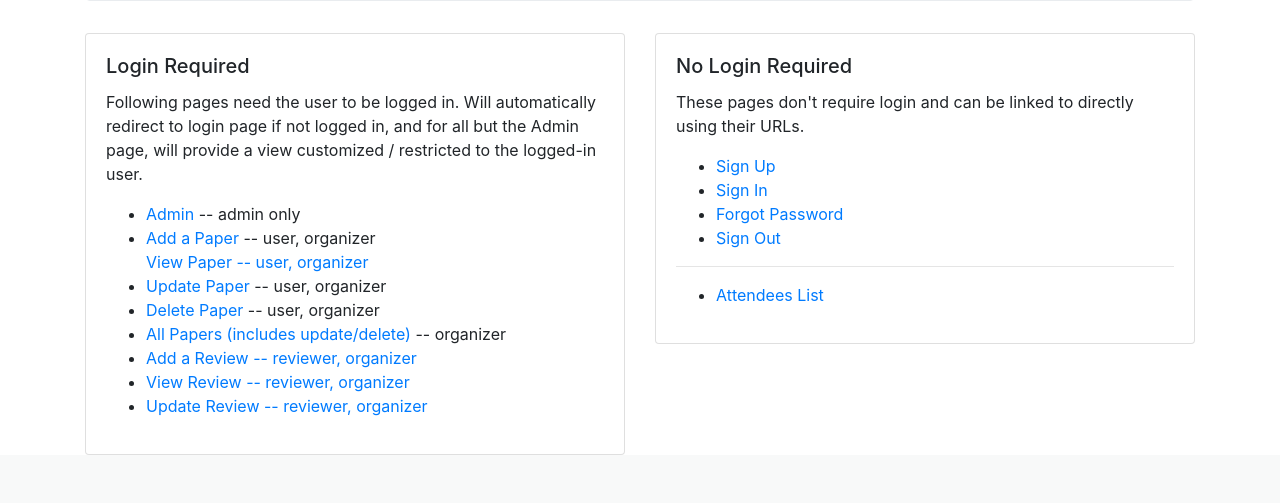
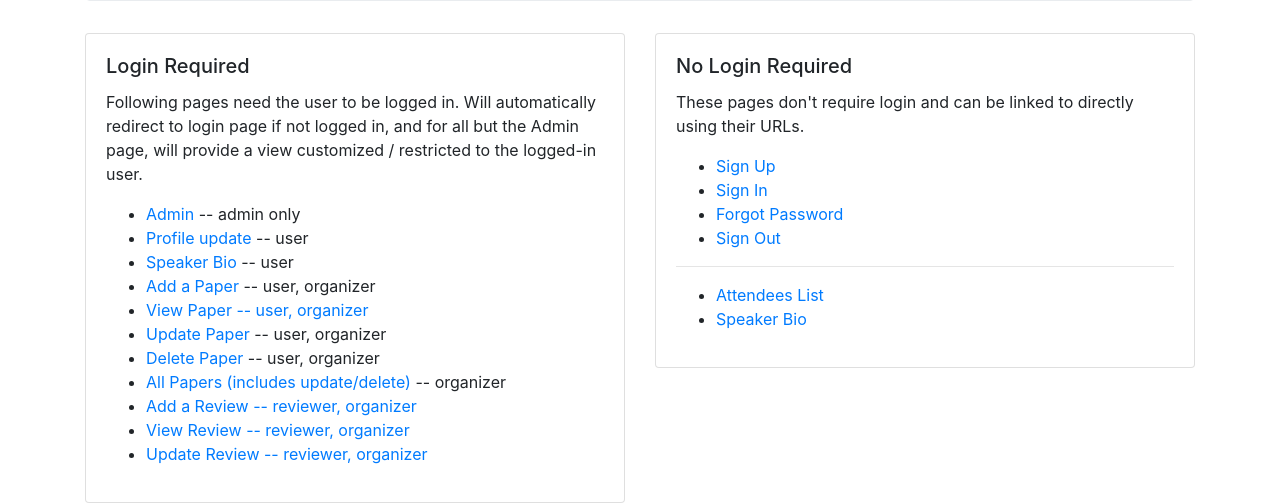
Before and after one commit to sujitpal/sherpa, a Django app: page / in a window 1280 px wide. Shown: the part 449-952 px from the top of the page. Before the commit the page ends 904 px from the top, so only its background shows below. Run offline with Django 3.2, Linux system fonts and the light colour scheme; some libraries are stand-ins or nearby versions.

Commit message:
new: speaker bio and profile update

```diff
--- a/apps/urls.py
+++ b/apps/urls.py
@@ -6,6 +6,9 @@ from .views import (
     signInPage,
     signOutPage,
     attendeeListPage,
+    attendeeProfilePage,
+    attendeeSpeakerUpdatePage,
+    attendeeSpeakerViewPage,
     paperCreatePage,
     paperRetrievePage,
     paperUpdatePage,
@@ -24,16 +27,19 @@ urlpatterns = [
     path('signout/', signOutPage, name='sign_out'),
     # attendees
     path('attendees/', attendeeListPage, name='attendee_list'),
+    path('attendee/profile', attendeeProfilePage, name='attendee_update'),
+    path('attendee/speaker/update', attendeeSpeakerUpdatePage, name='attendee_speaker'),
+    path('attendee/speaker/<int:pk>', attendeeSpeakerViewPage, name='attendee_speaker'),
     # papers
     path('paper/new', paperCreatePage, name='paper_create'),
     path('paper/<int:pk>', paperRetrievePage, name='paper_retrieve'),
-    path('paper/<int:pk>/update/', paperUpdatePage, name='paper_update'),
-    path('paper/<int:pk>/delete/', paperDeletePage, name='paper_delete'),
+    path('paper/<int:pk>/update', paperUpdatePage, name='paper_update'),
+    path('paper/<int:pk>/delete', paperDeletePage, name='paper_delete'),
     path('papers/', paperListPage, name='paper_list'),
     # reviews
     path('review/<int:pk>/new', reviewCreatePage, name='review_create'),
     path('review/<int:pk>', reviewRetrievePage, name='review_retrieve'),
-    path('review/<int:pk>/update/', reviewUpdatePage, name='review_update'),
+    path('review/<int:pk>/update', reviewUpdatePage, name='review_update'),
     # dashboard
     path('dashboard/', dashboardPage, name='dashboard')
 ]
--- a/apps/views.py
+++ b/apps/views.py
@@ -7,7 +7,13 @@ from django.forms.models import model_to_dict
 from django.shortcuts import get_object_or_404, render, redirect
 from django.template.defaulttags import register
 
-from .forms import RegisterForm, PaperForm, ReviewForm
+from .forms import (
+    RegisterForm,
+    ProfileForm,
+    SpeakerForm,
+    PaperForm,
+    ReviewForm
+)
 from .models import Attendee, Paper, Review
 
 # Create your views here.
@@ -86,10 +92,79 @@ def attendeeListPage(request):
     return render(request, "apps/attendees.html", context)
 
 
+def attendeeProfilePage(request):
+    if not request.user.is_authenticated:
+        return redirect('index')
+    if request.POST:
+        form = ProfileForm(request.POST, instance=request.user.attendee)
+        if form.is_valid():
+            form.save()
+        return redirect('index')
+    else:
+        initial_data = {
+            'name': request.user.attendee.name,
+            'email': request.user.attendee.email,
+            'org': request.user.attendee.org,
+            'timezone': request.user.attendee.timezone
+        }
+        form = ProfileForm(initial=initial_data)
+        context = {
+            "profile_form": form,
+            "logged_in_user": request.user.attendee
+        }
+        return render(request, 'apps/attendee_profile_update.html', context)
+
+
+def _is_speaker(attendee):
+    # check if attendee has any papers that are accepted
+    num_papers_accepted = Paper.objects.filter(
+        primary_author__exact=attendee,
+        is_accepted=True).count()
+    return num_papers_accepted > 0
+
+
+def attendeeSpeakerUpdatePage(request):
+    if not request.user.is_authenticated:
+        return redirect('index')
+    if not _is_speaker(request.user.attendee):
+        return redirect('index')
+    if request.POST:
+        form = SpeakerForm(request.POST, instance=request.user.attendee)
+        speaker_bio = form.cleaned_data.get("speaker_bio")
+        print("speaker bio:", speaker_bio)
+        if form.is_valid():
+            form.save()
+        return redirect('index')
+    else:
+        initial_data = {
+            'speaker_bio': request.user.attendee.speaker_bio,
+            'speaker_avatar': request.user.attendee.speaker_avatar
+        }
+        form = SpeakerForm(initial=initial_data)
+        context = {
+            "speaker_form": form,
+            "logged_in_user": request.user.attendee
+        }
+        return render(request, 'apps/attendee_speakerbio_update.html', context)
+
+
+def attendeeSpeakerViewPage(request, pk):
+    logged_in_user = None
+    if request.user.is_authenticated:
+        logged_in_user = request.user.attendee
+    speaker = get_object_or_404(Attendee, pk=pk)
+    if not _is_speaker(speaker):
+        return redirect('index')
+    context = {
+        "speaker": speaker,
+        "logged_in_user": logged_in_user
+    }
+    return render(request, "apps/attendee_speakerbio_view.html", context)
+
+
 def paperCreatePage(request):
     if not request.user.is_authenticated:
         return redirect('index')
-    context = {}
     if request.POST:
         form = PaperForm(request.POST)
         form.primary_author = request.user.attendee
@@ -98,19 +173,25 @@ def paperCreatePage(request):
         return redirect('index')
     else:
         form = PaperForm()
-        context["paper_form"] = form
+        context = {
+            'paper_form': form,
+            'logged_in_user': request.user.attendee
+        }
         return render(request, "apps/paper_create.html", context)
 
 
 def paperRetrievePage(request, pk):
-    if not request.user.is_authenticated:
+    paper = get_object_or_404(Paper, pk=pk)
+    # TODO: paper is visible to general public only if accepted, otherwise
+    # to organizer and author / co-authors of paper
+    if not paper.is_accepted:
         return redirect('index')
-    paper = get_object_or_404(Paper, pk=pk)
     paper_coauthors = ", ".join([ca.name for ca in paper.co_authors.all()])
     context = {
         "paper": paper,
         "paper_author": paper.primary_author.name,
-        "paper_coauthors": paper_coauthors
+        "paper_coauthors": paper_coauthors,
+        "logged_in_user": request.user.attendee
     }
     return render(request, 'apps/paper.html', context)
 
--- a/sherpa/urls.py
+++ b/sherpa/urls.py
@@ -14,10 +14,16 @@ Including another URLconf
     2. Add a URL to urlpatterns:  path('blog/', include('blog.urls'))
 """
 from django.contrib import admin
+from django.contrib.staticfiles.urls import static
+from django.contrib.staticfiles.urls import staticfiles_urlpatterns
 from django.urls import include, path, re_path
+
+from . import settings
 
 urlpatterns = [
     path('admin/', admin.site.urls),
     path('', include('apps.urls')),
     re_path('^', include('django.contrib.auth.urls')),
 ]
+urlpatterns += staticfiles_urlpatterns()
+urlpatterns += static(settings.MEDIA_URL, document_root=settings.MEDIA_ROOT)
--- a/templates/apps/index.html
+++ b/templates/apps/index.html
@@ -29,8 +29,10 @@ Sherpa Index Page
                         and for all but the Admin page, will provide a view customized / restricted to the logged-in user.</p>
                     <ul>
                         <li><a href="/admin">Admin</a> -- admin only</li>
+                        <li><a href="/attendee/profile">Profile update</a> -- user</li>
+                        <li><a href="/attendee/speaker/update">Speaker Bio</a> -- user</li>
                         <li><a href="/paper/new">Add a Paper</a> -- user, organizer</li>
-                        <lo><a href="/paper/1">View Paper -- user, organizer</a></lo>
+                        <li><a href="/paper/1">View Paper -- user, organizer</a></li>
                         <li><a href="/paper/1/update">Update Paper</a> -- user, organizer</li>
                         <li><a href="/paper/1/delete">Delete Paper</a> -- user, organizer</li>
                         <li><a href="/papers">All Papers (includes update/delete)</a> -- organizer</li>
@@ -55,6 +57,7 @@ Sherpa Index Page
                     <hr/>
                     <ul>
                         <li><a href="/attendees">Attendees List</a></li>
+                        <li><a href="/attendee/speaker/2">Speaker Bio</a></li>
                     </ul>
                 </div>
             </div>
```
Also changed, not shown: apps/forms.py (+26 -2 lines), templates/apps/attendee_profile_update.html (added, +29 -0 lines), templates/apps/attendee_speakerbio_update.html (added, +29 -0 lines), templates/apps/attendee_speakerbio_view.html (added, +26 -0 lines), templates/apps/dashboard.html (+5 -5 lines).
